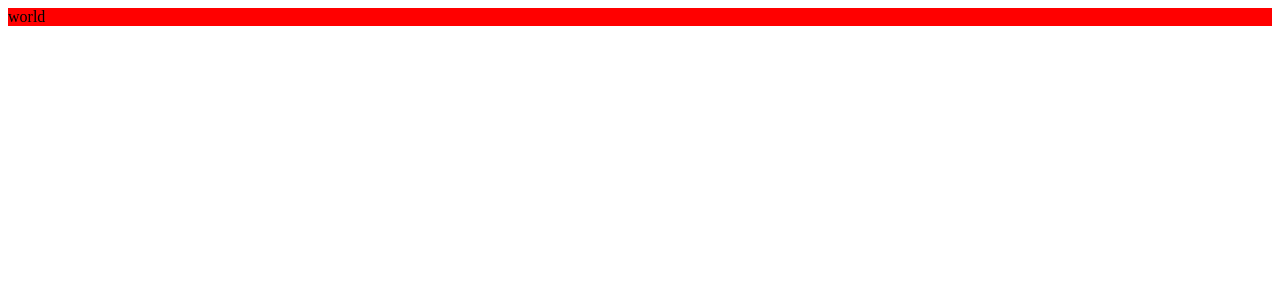
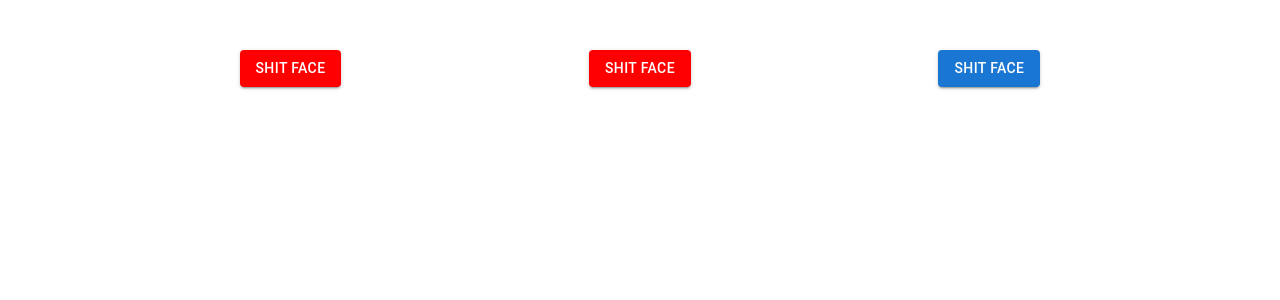
Before and after one commit to Anry001/web-experiments, a React (Vite) app: page / in a window 1280 px wide. Shown: the top 300 px of the page. Built offline with nearby package versions, Linux system fonts and the light colour scheme.

Commit message:
feat: added shitty component

```diff
--- a/src/App.tsx
+++ b/src/App.tsx
@@ -1,15 +1,9 @@
 import Box from '@mui/material/Box';
 import { Stack, Button } from '@mui/material';
+import ShitComponent from './components/ShitDataGrid';
 
 const App = () => {
-  return (
-    <Box sx={{ backgroundColor: 'red', width: '2dd' }}>
-      {/* <Button variant="contained">Contained</Button> */}
-      {/* <Stack> */}
-      world
-      {/* </Stack> */}
-    </Box>
-  );
+  return <ShitComponent />;
 };
 
 export default App;
--- /dev/null
+++ b/src/components/ShitDataGrid.tsx
@@ -0,0 +1,23 @@
+import Box from '@mui/material/Box';
+import { Stack, Button } from '@mui/material';
+
+const ShitDataGrid = () => {
+  return (
+    <Stack
+      direction="row"
+      justifyContent="space-evenly"
+      alignItems="flex-start"
+      spacing={2}
+      mt="50px"
+    >
+      <Button sx={{ backgroundColor: 'red' }} variant="contained">
+        shit face
+      </Button>
+      <Button sx={{ backgroundColor: 'red' }} variant="contained">
+        shit face
+      </Button>
+      <Button variant="contained">shit face</Button>
+    </Stack>
+  );
+};
+export default ShitDataGrid;
```
